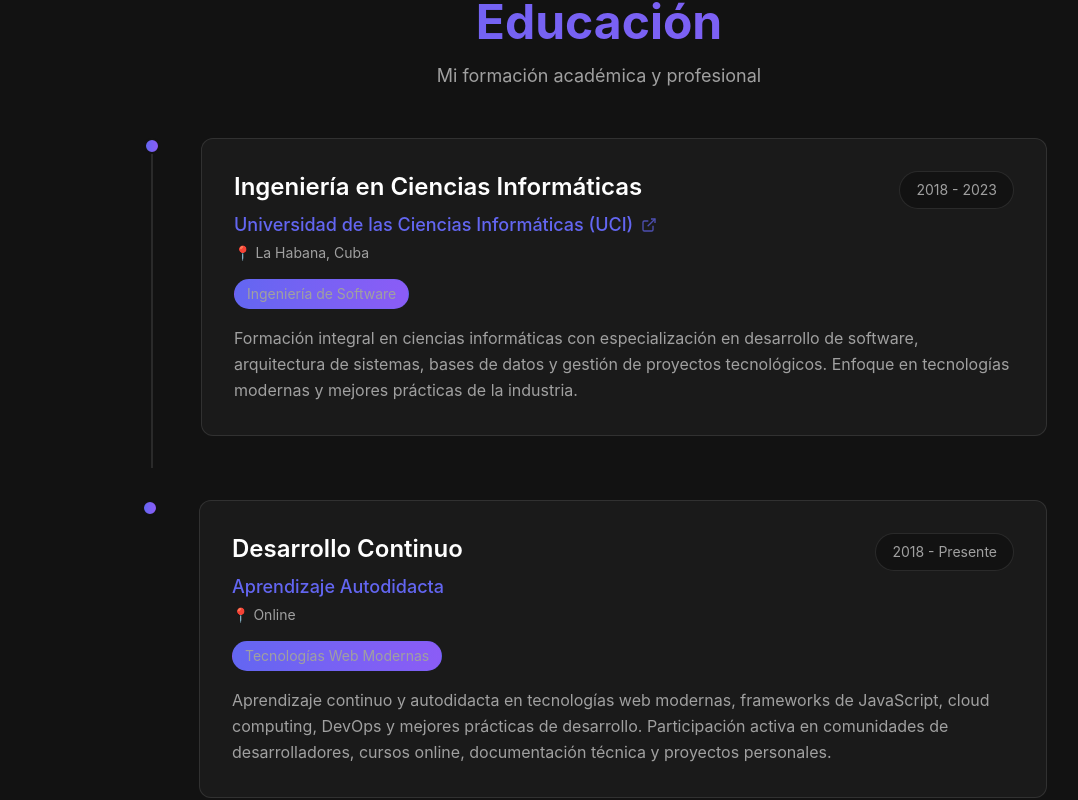
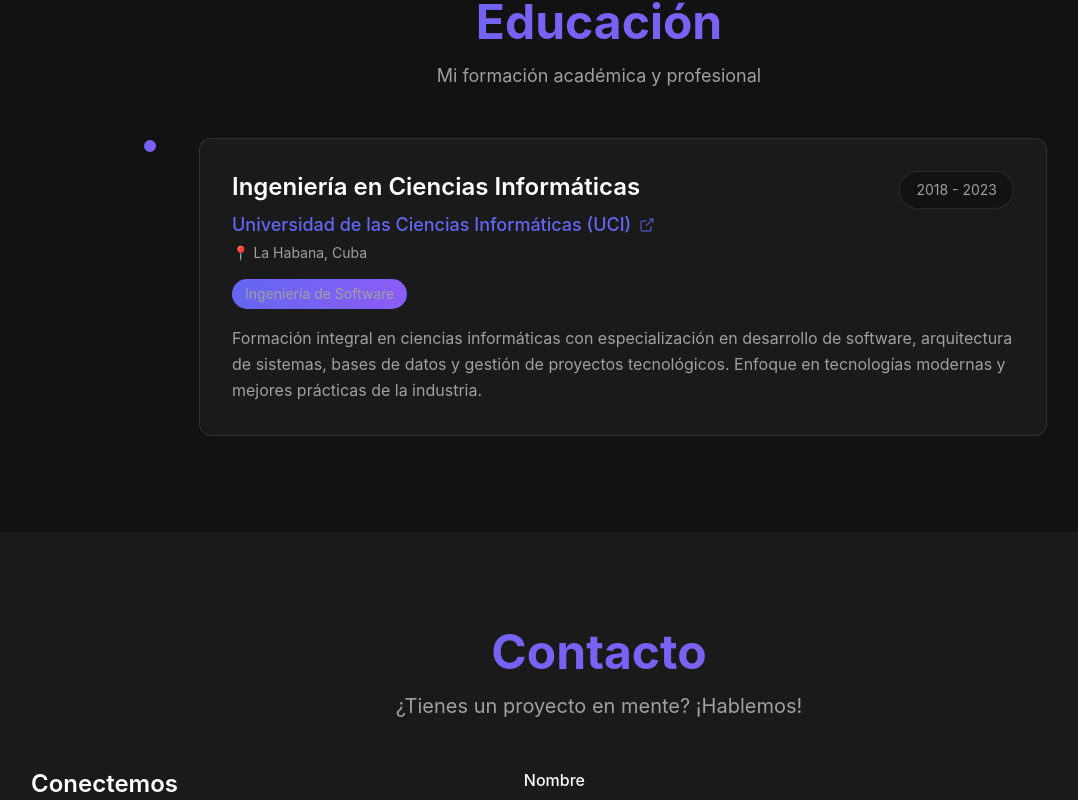
Before and after one commit to jesusfvb/portfolio, a React (Vite) app: page / in a window 1280 px wide. Shown: the part 2956-3756 px from the top of the page, without its empty margins (41-1119 px from the left). Built offline with nearby package versions, Linux system fonts and the light colour scheme.

Commit message:
refactor(education): Remove autodidact education entry from constants to streamline education data

```diff
--- a/src/domain/constants/education.constants.ts
+++ b/src/domain/constants/education.constants.ts
@@ -11,13 +11,5 @@ export const EDUCATIONS: Education[] = [
     location: 'La Habana, Cuba',
     website: 'https://www.uci.cu',
   },
-  {
-    id: 2,
-    institution: 'Aprendizaje Autodidacta',
-    degree: 'Desarrollo Continuo',
-    field: 'Tecnologías Web Modernas',
-    period: '2018 - Presente',
-    description: 'Aprendizaje continuo y autodidacta en tecnologías web modernas, frameworks de JavaScript, cloud computing, DevOps y mejores prácticas de desarrollo. Participación activa en comunidades de desarrolladores, cursos online, documentación técnica y proyectos personales.',
-    location: 'Online',
-  },
+
 ];
--- a/src/presentation/components/sections/Projects.tsx
+++ b/src/presentation/components/sections/Projects.tsx
@@ -237,11 +237,13 @@ const Projects = () => {
                   key={project.id}
                   className={`${
                     shouldCenter
-                      ? "w-full md:w-[400px] lg:w-[380px]"
+                      ? "w-full md:w-[432px] lg:w-[412px]"
                       : "min-w-full md:min-w-[calc(50%-1rem)] lg:min-w-[calc(33.333%-1.333rem)]"
                   } px-4`}
                 >
-                  <div className="bg-[#1a1a1a] rounded-xl overflow-hidden border border-[rgba(255,255,255,0.1)] transition-all duration-300 hover:-translate-y-1 hover:shadow-[0_20px_40px_rgba(0,0,0,0.3)] group flex flex-col w-full md:w-[400px] lg:w-[380px] h-[600px]">
+                  <div className={`bg-[#1a1a1a] rounded-xl overflow-hidden border border-[rgba(255,255,255,0.1)] transition-all duration-300 hover:-translate-y-1 hover:shadow-[0_20px_40px_rgba(0,0,0,0.3)] group flex flex-col h-[600px] ${
+                    shouldCenter ? "w-full" : "w-full md:w-[400px] lg:w-[380px]"
+                  }`}>
                     <div className="relative w-full h-[200px] overflow-hidden bg-[#121212] shrink-0">
                       <div className="w-full h-full">
                         {project.banner ? (
```
